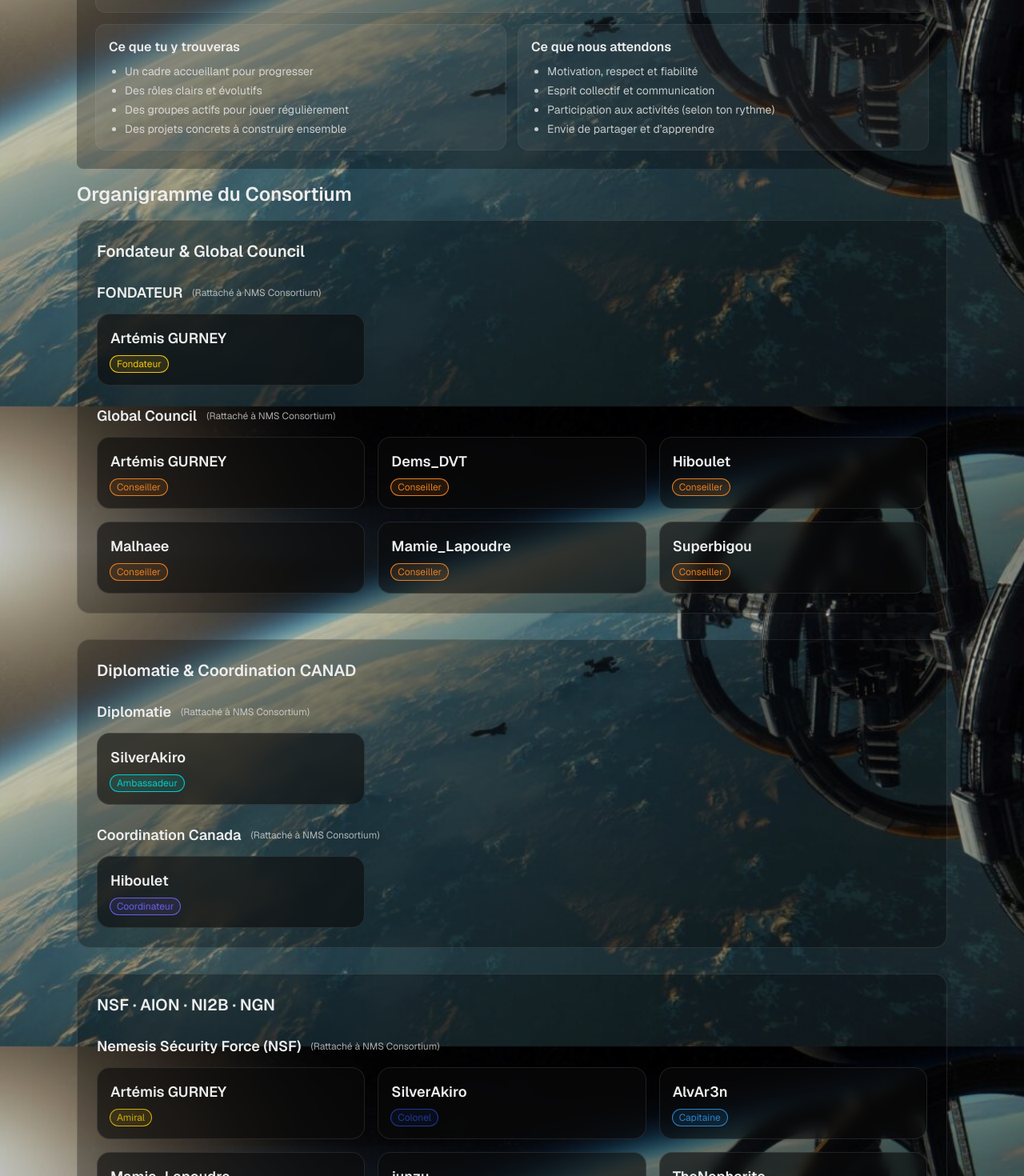
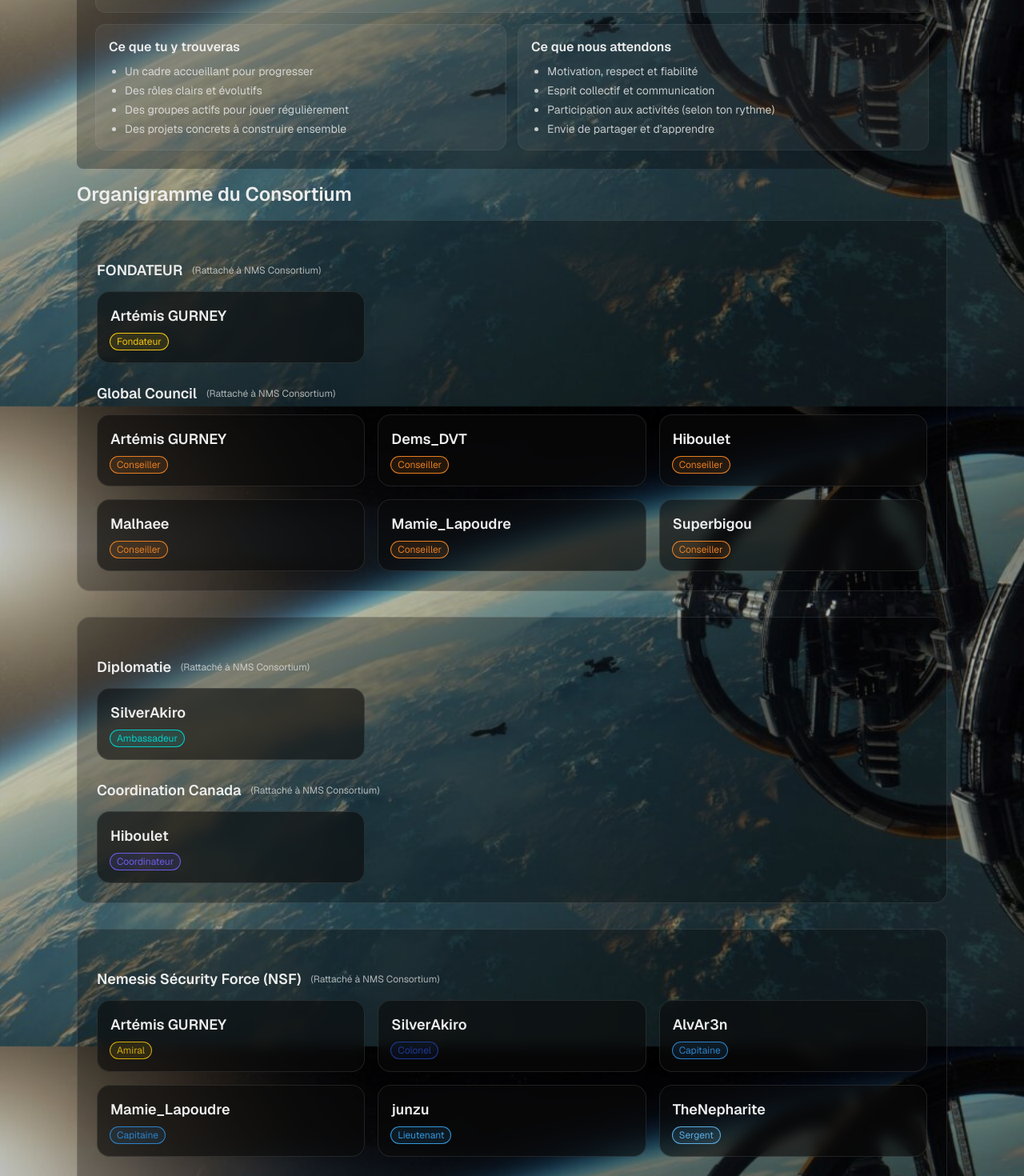
Before and after one commit to Daviddemarville/nmsconsortium_client, a Next.js app: page /consortium in a window 1280 px wide. Shown: the part 1092-2562 px from the top of the page at 80% size. Built offline with nearby package versions, Linux system fonts and the light colour scheme; no server answers.

Commit message:
add  correction core grid

```diff
--- a/src/components/sections/CorpoLogoGrid.tsx
+++ b/src/components/sections/CorpoLogoGrid.tsx
@@ -11,7 +11,7 @@ type Corpo = {
 
 const CORPOS: Corpo[] = [
   { name: "NASA", slug: "nasa", logo: "/images/corpos/nasa.png" },
-  { name: "CORE", slug: "cors", logo: "/images/corpos/core.png" },
+  { name: "CORE", slug: "core", logo: "/images/corpos/core.png" },
   { name: "NSF", slug: "nsf", logo: "/images/corpos/nsf.png" },
   { name: "PULSE", slug: "pulse", logo: "/images/corpos/pulse.png" },
   { name: "RTT", slug: "rtt", logo: "/images/corpos/rtt.png" },
--- a/src/components/sections/OrgChart.tsx
+++ b/src/components/sections/OrgChart.tsx
@@ -226,21 +226,21 @@ export default function OrgChart({
   return (
     <div className={`space-y-8 ${className}`}>
       <GroupBlock
-        title="Fondateur & Global Council"
+        title=""
         entries={group1}
         unitById={unitById}
         stampEnabled={STAMP.g1.enabled}
         stampText={STAMP.g1.text}
       />
       <GroupBlock
-        title="Diplomatie & Coordination CANAD"
+        title=""
         entries={group2}
         unitById={unitById}
         stampEnabled={STAMP.g2.enabled}
         stampText={STAMP.g2.text}
       />
       <GroupBlock
-        title="NSF · AION · NI2B · NGN"
+        title=""
         entries={group3}
         unitById={unitById}
         stampEnabled={STAMP.g3.enabled}
```
